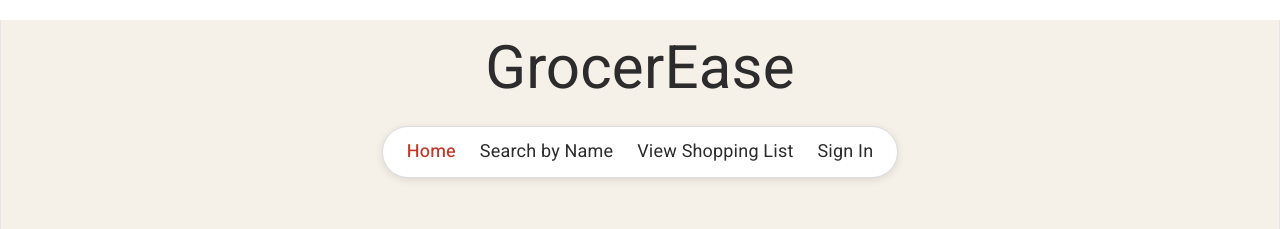
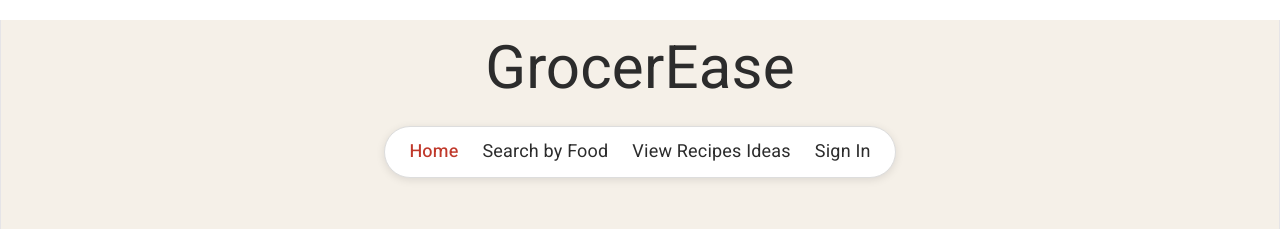
Before and after one commit to skyhbui-hub/finalProject, a React (Vite) app: page / in a window 1280 px wide. Shown: the top 229 px of the page. Built offline with nearby package versions, Linux system fonts and the light colour scheme; no server answers.

Commit message:
NavBar edits

```diff
--- a/src/components/navbar.tsx
+++ b/src/components/navbar.tsx
@@ -27,10 +27,10 @@ function Navbar() {
             Home
           </NavLink>
           <NavLink to="/search-by-name" className={({ isActive }) => isActive ? 'active' : ''}>
-            Search by Name
+            Search by Food
           </NavLink>
           <NavLink to="/view-shopping-list" className={({ isActive }) => isActive ? 'active' : ''}>
-            View Shopping List
+            View Recipes Ideas
           </NavLink>
           {userLoggedIn ? (
             <button onClick={handleSignOut} className="sign-out-btn">
--- a/src/pages/RecipeDetail.tsx
+++ b/src/pages/RecipeDetail.tsx
@@ -54,7 +54,7 @@ function RecipeDetail() {
 
   return (
     <div className="recipe-detail">
-      <div>This is the way </div>
+      <div>Try this one! </div>
       <div className="recipe-header">
         <img src={meal.strMealThumb} alt={meal.strMeal} />
         <div className="recipe-header-info">
```
